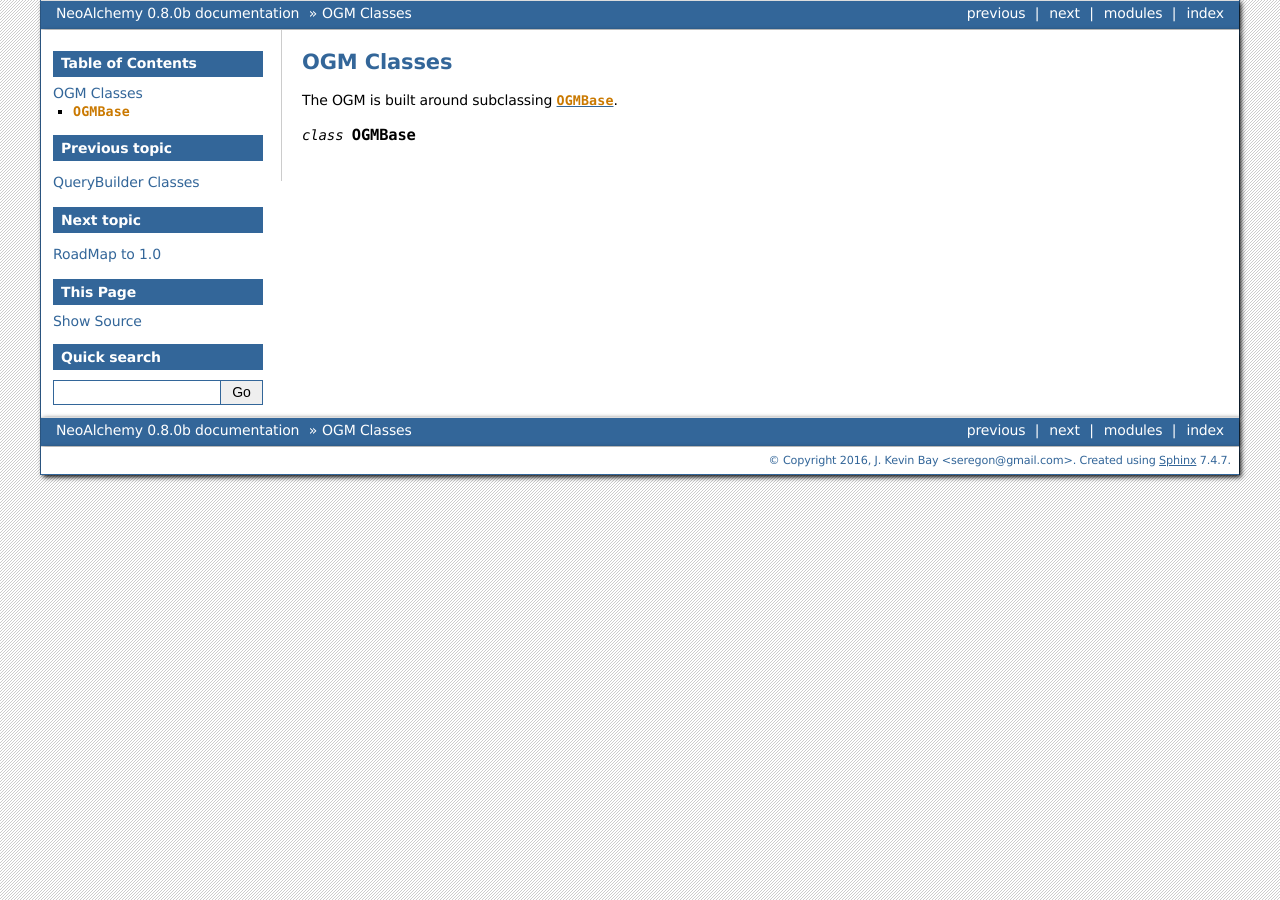
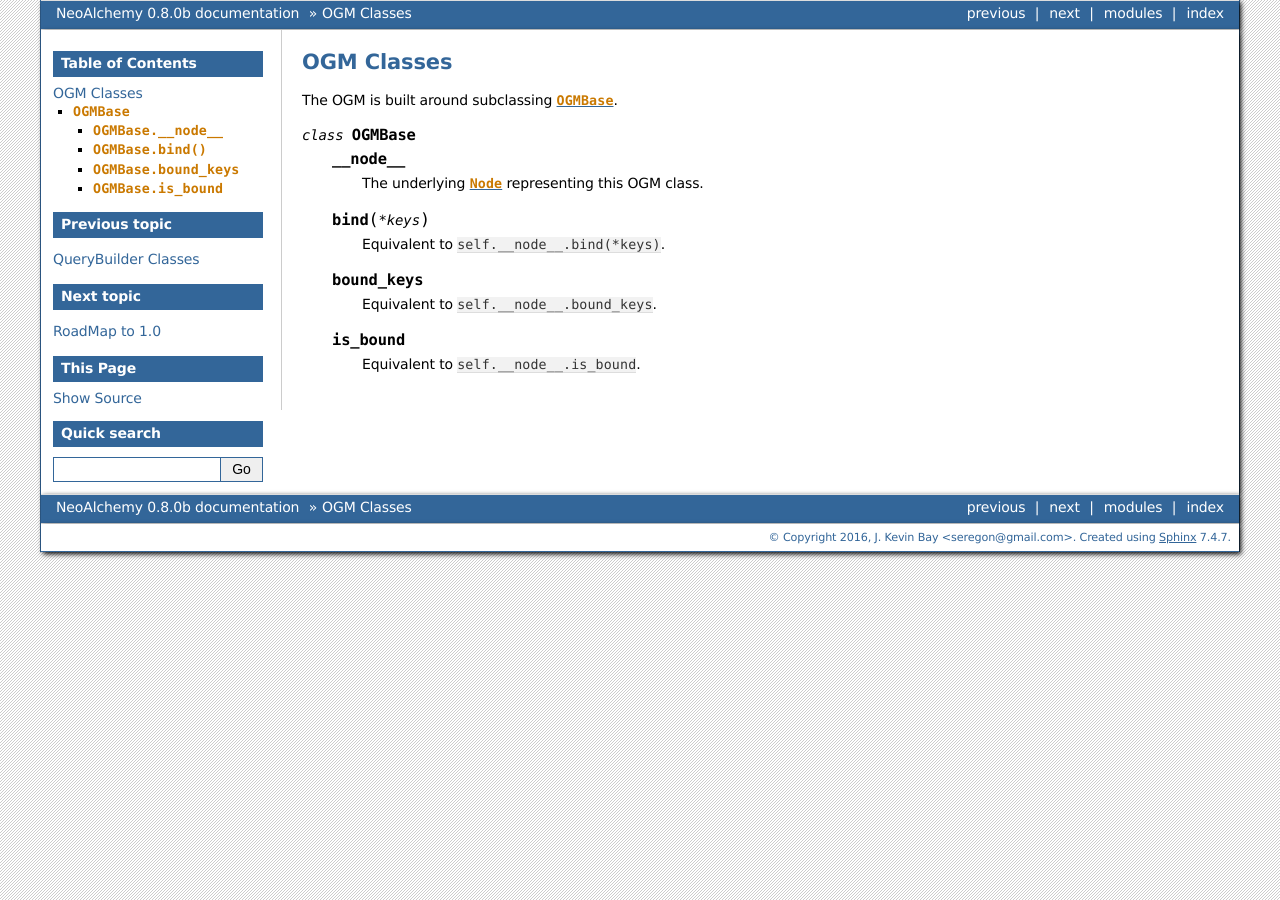
Before and after one commit to TwoBitAlchemist/NeoAlchemy, a Sphinx documentation site: the page built from source/OGM-classes.rst, in a window 1280 px wide. Built offline with Sphinx 7.4.7, drawn with Linux system fonts in a browser that asks for light colours.

Commit message:
Fix ReST syntax

```diff
--- a/source/OGM-classes.rst
+++ b/source/OGM-classes.rst
@@ -8,18 +8,18 @@ The OGM is built around subclassing :py:class:`OGMBase`.
 
 .. py:class:: OGMBase
 
-    .. :py:attribute:: __node__
+    .. py:attribute:: __node__
 
         The underlying :py:class:`Node` representing this OGM class.
 
-    .. :py:method:: bind(*keys)
+    .. py:method:: bind(*keys)
 
         Equivalent to ``self.__node__.bind(*keys)``.
 
-    .. :py:attribute:: bound_keys
+    .. py:attribute:: bound_keys
 
         Equivalent to ``self.__node__.bound_keys``.
 
-    .. :py:attribute:: is_bound
+    .. py:attribute:: is_bound
 
         Equivalent to ``self.__node__.is_bound``.
```
